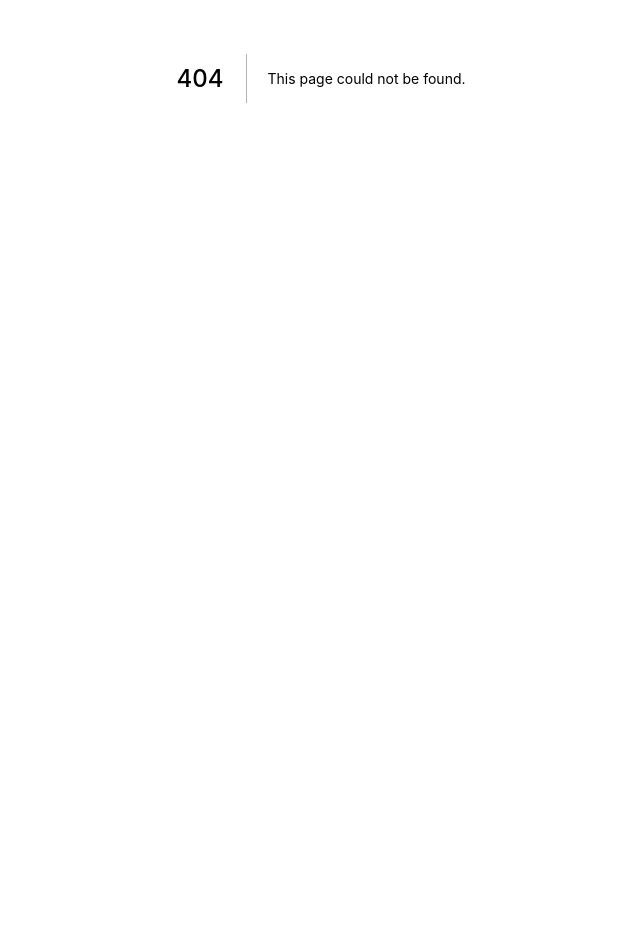
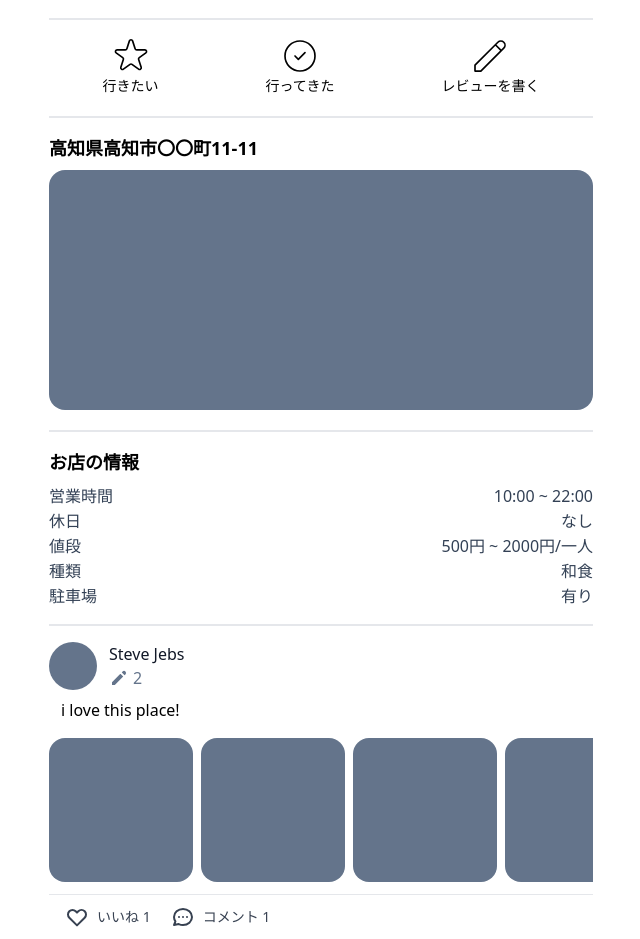
Before and after one commit to RspSang/kochi-flavor, a Next.js app: page /restaurants/1 in a window 1280 px wide. Before the commit this address had no page. Shown: the part 322-1261 px from the top of the page, without its empty margins (319-959 px from the left). Before the commit the page ends 800 px from the top, so only its background shows below. Built offline with nearby package versions, Linux system fonts and the light colour scheme.

Commit message:
Create restaurant detail page UI

```diff
--- /dev/null
+++ b/pages/restaurants/[id].tsx
@@ -0,0 +1,187 @@
+import type { NextPage } from "next";
+import Link from "next/link";
+import Layout from "@components/layout";
+import TextArea from "@components/textarea";
+
+const RestaurantDetail: NextPage = () => {
+  return (
+    <Layout canGoBack>
+      <div className="px-4 max-w-xl mt-6 space-y-1">
+        <div className="pb-4">
+          <div className="px-3 py-4 space-x-6">
+            <span className="text-4xl font-semibold">Sushiro</span>
+            <span className="text-orange-500 text-3xl">3.8</span>
+          </div>
+          <div className="flex overflow-x-scroll relative space-x-2">
+            {[1, 2, 3, 4].map(() => (
+              <div>
+                <div className="h-44 w-44 rounded-2xl bg-slate-500" />
+              </div>
+            ))}
+          </div>
+        </div>
+        <div className="py-4 border-t-2">
+          <div className="flex justify-around">
+            <div className="flex items-center content-center flex-col cursor-pointer hover:text-orange-500">
+              <svg
+                xmlns="http://www.w3.org/2000/svg"
+                className="h-10 w-10"
+                fill="none"
+                viewBox="0 0 24 24"
+                stroke="currentColor"
+                strokeWidth="1"
+              >
+                <path
+                  strokeLinecap="round"
+                  strokeLinejoin="round"
+                  d="M11.049 2.927c.3-.921 1.603-.921 1.902 0l1.519 4.674a1 1 0 00.95.69h4.915c.969 0 1.371 1.24.588 1.81l-3.976 2.888a1 1 0 00-.363 1.118l1.518 4.674c.3.922-.755 1.688-1.538 1.118l-3.976-2.888a1 1 0 00-1.176 0l-3.976 2.888c-.783.57-1.838-.197-1.538-1.118l1.518-4.674a1 1 0 00-.363-1.118l-3.976-2.888c-.784-.57-.38-1.81.588-1.81h4.914a1 1 0 00.951-.69l1.519-4.674z"
+                />
+              </svg>
+              <span className="text-sm">行きたい</span>
+            </div>
+            <div className="flex items-center content-center flex-col cursor-pointer hover:text-orange-500">
+              <svg
+                xmlns="http://www.w3.org/2000/svg"
+                className="h-10 w-10"
+                fill="none"
+                viewBox="0 0 24 24"
+                stroke="currentColor"
+                strokeWidth="1"
+              >
+                <path
+                  strokeLinecap="round"
+                  strokeLinejoin="round"
+                  d="M9 12l2 2 4-4m6 2a9 9 0 11-18 0 9 9 0 0118 0z"
+                />
+              </svg>
+              <span className="text-sm">行ってきた</span>
+            </div>
+            <div className="flex items-center content-center flex-col cursor-pointer hover:text-orange-500">
+              <svg
+                xmlns="http://www.w3.org/2000/svg"
+                className="h-10 w-10"
+                fill="none"
+                viewBox="0 0 24 24"
+                stroke="currentColor"
+                strokeWidth="1"
+              >
+                <path
+                  strokeLinecap="round"
+                  strokeLinejoin="round"
+                  d="M15.232 5.232l3.536 3.536m-2.036-5.036a2.5 2.5 0 113.536 3.536L6.5 21.036H3v-3.572L16.732 3.732z"
+                />
+              </svg>
+              <span className="text-sm">レビューを書く</span>
+            </div>
+          </div>
+        </div>
+        <div className="py-4 border-t-2">
+          <div className="space-y-2">
+            <span className="font-semibold text-lg">
+              高知県高知市〇〇町11-11
+            </span>
+            <div className="bg-slate-500 rounded-2xl w-full h-60" />
+          </div>
+        </div>
+        <div className="py-4 border-t-2">
+          <div className="space-y-2">
+            <span className="font-semibold text-lg">お店の情報</span>
+            <div className="space-y-[1px] text-slate-700">
+              <div className="flex justify-between">
+                <span>営業時間</span>
+                <span>10:00 ~ 22:00</span>
+              </div>
+              <div className="flex justify-between">
+                <span>休日</span>
+                <span>なし</span>
+              </div>
+              <div className="flex justify-between">
+                <span>値段</span>
+                <span>500円 ~ 2000円/一人</span>
+              </div>
+              <div className="flex justify-between">
+                <span>種類</span>
+                <span>和食</span>
+              </div>
+              <div className="flex justify-between">
+                <span>駐車場</span>
+                <span>有り</span>
+              </div>
+            </div>
+          </div>
+        </div>
+        <Link href={"/reviews/1"}>
+          <a>
+            <div className="border-t-2">
+              <div className="flex items-center mt-4 space-x-3 ">
+                <div className="w-12 h-12 bg-slate-500 rounded-full" />
+                <div className="flex flex-col">
+                  <span className="font-medium text-gray-900">Steve Jebs</span>
+                  <div className="text-slate-500 flex items-center">
+                    <svg
+                      xmlns="http://www.w3.org/2000/svg"
+                      className="h-5 w-5"
+                      viewBox="0 0 20 20"
+                      fill="currentColor"
+                    >
+                      <path d="M13.586 3.586a2 2 0 112.828 2.828l-.793.793-2.828-2.828.793-.793zM11.379 5.793L3 14.172V17h2.828l8.38-8.379-2.83-2.828z" />
+                    </svg>
+                    <span className="pl-1">2</span>
+                  </div>
+                </div>
+              </div>
+              <div className="mt-2 px-3 pb-4">
+                <span>i love this place!</span>
+              </div>
+              <div className="flex overflow-x-scroll relative space-x-2">
+                {[1, 2, 3, 4].map(() => (
+                  <div>
+                    <div className="h-36 w-36 rounded-2xl bg-slate-500" />
+                  </div>
+                ))}
+              </div>
+              <div className="mt-3 flex w-full space-x-5 border-t px-4 py-2.5 text-gray-700">
+                <span className="flex items-center space-x-2 text-sm">
+                  <svg
+                    xmlns="http://www.w3.org/2000/svg"
+                    className="h-6 w-6"
+                    fill="none"
+                    viewBox="0 0 24 24"
+                    stroke="currentColor"
+                    strokeWidth="2"
+                  >
+                    <path
+                      strokeLinecap="round"
+                      strokeLinejoin="round"
+                      d="M4.318 6.318a4.5 4.5 0 000 6.364L12 20.364l7.682-7.682a4.5 4.5 0 00-6.364-6.364L12 7.636l-1.318-1.318a4.5 4.5 0 00-6.364 0z"
+                    />
+                  </svg>
+                  <span>いいね 1</span>
+                </span>
+                <span className="flex items-center space-x-2 text-sm">
+                  <svg
+                    className="h-6 w-6"
+                    fill="none"
+                    stroke="currentColor"
+                    viewBox="0 0 24 24"
+                    xmlns="http://www.w3.org/2000/svg"
+                  >
+                    <path
+                      strokeLinecap="round"
+                      strokeLinejoin="round"
+                      strokeWidth="2"
+                      d="M8 12h.01M12 12h.01M16 12h.01M21 12c0 4.418-4.03 8-9 8a9.863 9.863 0 01-4.255-.949L3 20l1.395-3.72C3.512 15.042 3 13.574 3 12c0-4.418 4.03-8 9-8s9 3.582 9 8z"
+                    ></path>
+                  </svg>
+                  <span>コメント 1</span>
+                </span>
+              </div>
+            </div>
+          </a>
+        </Link>
+      </div>
+    </Layout>
+  );
+};
+
+export default RestaurantDetail;
```
